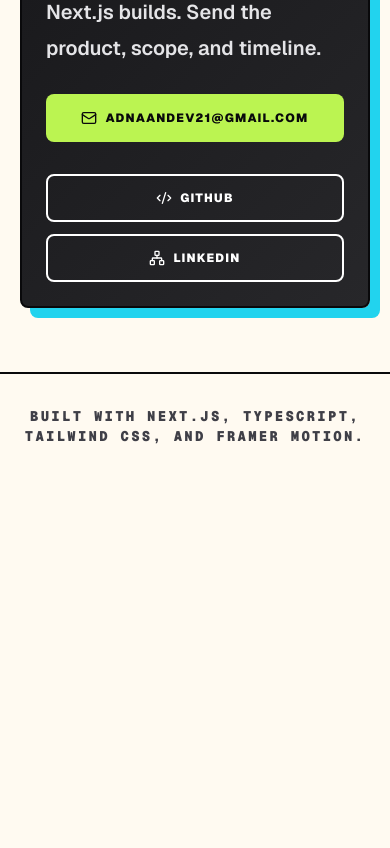
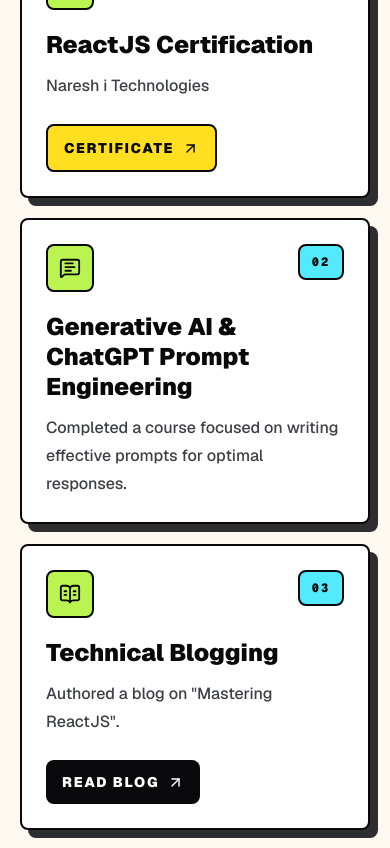
Before and after one commit to tareeqadnaan806/my-portfolio, a Next.js app: page / in a window 390 px wide. Shown: the part 8736-9584 px from the top of the page. Before the commit the page ends 9214 px from the top, so only its background shows below. Built offline with nearby package versions, Linux system fonts and the light colour scheme.

Commit message:
feat: add certifications section with ReactJS certification details and modal functionality

```diff
--- a/package.json
+++ b/package.json
@@ -3,7 +3,7 @@
   "version": "0.1.0",
   "private": true,
   "scripts": {
-    "dev": "next dev",
+    "dev": "next dev --webpack",
     "build": "next build",
     "start": "next start",
     "lint": "eslint"
--- a/src/app/page.tsx
+++ b/src/app/page.tsx
@@ -1,13 +1,15 @@
 "use client";
 
-import { useState } from "react";
+import { useEffect, useState } from "react";
 import Image from "next/image";
 import {
   ArrowUpRight,
-  Braces,
+  Award,
+  BookOpenText,
   Code2,
   Mail,
   MapPin,
+  MessageSquareText,
   Network,
   Rocket,
   Zap,
@@ -22,9 +24,9 @@ import { motion, AnimatePresence } from "framer-motion";
 import { MotionCard } from "@/components/MotionCard";
 import { Section } from "@/components/Section";
 import { ThemeToggle } from "@/components/ThemeToggle";
-import { education, experience, profile, projects, skills, exploring } from "@/data/portfolio";
+import { certifications, education, experience, profile, projects, skills, exploring } from "@/data/portfolio";
 
-const navItems = ["about", "skills", "exploring", "projects", "experience", "education", "contact"];
+const navItems = ["about", "skills", "exploring", "projects", "experience", "education", "certifications", "contact"];
 const stats = [
   ["03", "Years building"],
   ["12+", "Interfaces shipped"],
@@ -34,6 +36,37 @@ const stats = [
 export default function Home() {
   const [isMobileMenuOpen, setIsMobileMenuOpen] = useState(false);
   const [isResumeModalOpen, setIsResumeModalOpen] = useState(false);
+  const [isCertificateModalOpen, setIsCertificateModalOpen] = useState(false);
+
+  useEffect(() => {
+    const syncCertificateModalFromUrl = () => {
+      const params = new URLSearchParams(window.location.search);
+      setIsCertificateModalOpen(params.get("certificate") === "reactjs");
+    };
+
+    syncCertificateModalFromUrl();
+    window.addEventListener("popstate", syncCertificateModalFromUrl);
+
+    return () => {
+      window.removeEventListener("popstate", syncCertificateModalFromUrl);
+    };
+  }, []);
+
+  const openCertificateModal = () => {
+    const url = new URL(window.location.href);
+    url.searchParams.set("certificate", "reactjs");
+    url.hash = "certifications";
+    window.history.pushState(null, "", url);
+    setIsCertificateModalOpen(true);
+  };
+
+  const closeCertificateModal = () => {
+    const url = new URL(window.location.href);
+    url.searchParams.delete("certificate");
+    url.hash = "certifications";
+    window.history.pushState(null, "", url);
+    setIsCertificateModalOpen(false);
+  };
 
   const scrollToSection = (e: React.MouseEvent<HTMLAnchorElement>, id: string) => {
     e.preventDefault();
@@ -433,6 +466,64 @@ export default function Home() {
         </div>
       </Section>
 
+      <Section
+        id="certifications"
+        eyebrow="Certifications"
+        title="Professional development and published learning."
+      >
+        <div className="grid gap-5 lg:grid-cols-3">
+          {certifications.map((item, index) => {
+            const Icon =
+              index === 0 ? Award : index === 1 ? MessageSquareText : BookOpenText;
+
+            return (
+              <MotionCard
+                key={item.title}
+                delay={index * 0.08}
+                className="flex h-full flex-col rounded-lg border-2 border-zinc-950 bg-white p-6 shadow-[8px_8px_0_rgba(24,24,27,0.9)] dark:border-white dark:bg-white/[0.08] dark:shadow-[8px_8px_0_rgba(34,211,238,0.75)]"
+              >
+                <div className="flex items-start justify-between gap-4">
+                  <div className="grid size-12 shrink-0 place-items-center rounded-lg border-2 border-zinc-950 bg-lime-300 text-zinc-950 dark:border-white dark:bg-fuchsia-500 dark:text-white">
+                    <Icon size={22} />
+                  </div>
+                  <span className="rounded-lg border-2 border-zinc-950 bg-cyan-300 px-3 py-2 font-mono text-xs font-black uppercase tracking-[0.16em] text-zinc-950 dark:border-white">
+                    0{index + 1}
+                  </span>
+                </div>
+                <h3 className="mt-5 text-2xl font-black leading-tight text-zinc-950 dark:text-white">
+                  {item.title}
+                </h3>
+                <p className="mt-3 flex-1 text-base font-medium leading-7 text-zinc-700 dark:text-zinc-300">
+                  {item.description}
+                </p>
+                {item.href ? (
+                  <a
+                    href={item.href}
+                    target="_blank"
+                    rel="noreferrer"
+                    className="mt-6 inline-flex w-fit items-center gap-2 rounded-lg bg-zinc-950 px-4 py-3 text-sm font-black uppercase tracking-[0.12em] text-white transition hover:bg-fuchsia-600 dark:bg-white dark:text-zinc-950 dark:hover:bg-lime-300 cursor-pointer"
+                  >
+                    {item.actionLabel} <ArrowUpRight size={17} />
+                  </a>
+                ) : item.certificateImage ? (
+                  <button
+                    type="button"
+                    onClick={openCertificateModal}
+                    className="mt-6 inline-flex w-fit items-center gap-2 rounded-lg border-2 border-zinc-950 bg-yellow-300 px-4 py-3 text-sm font-black uppercase tracking-[0.12em] text-zinc-950 transition hover:-translate-y-0.5 hover:bg-lime-300 dark:border-white cursor-pointer"
+                  >
+                    {item.actionLabel} <ArrowUpRight size={17} />
+                  </button>
+                ) : item.actionLabel ? (
+                  <span className="mt-6 inline-flex w-fit items-center rounded-lg border-2 border-zinc-950 bg-yellow-300 px-4 py-3 text-sm font-black uppercase tracking-[0.12em] text-zinc-950 dark:border-white">
+                    {item.actionLabel}
+                  </span>
+                ) : null}
+              </MotionCard>
+            );
+          })}
+        </div>
+      </Section>
+
       <Section id="contact" eyebrow="Contact" title="Ready to make it loud and useful?">
         <MotionCard className="rounded-lg border-2 border-zinc-950 bg-[linear-gradient(135deg,#18181b,#27272a)] p-6 text-white shadow-[10px_10px_0_#22d3ee] sm:p-8 dark:border-white dark:shadow-[10px_10px_0_#a3e635]">
           <div className="grid gap-8 lg:grid-cols-[1fr_0.8fr] lg:items-center">
@@ -475,6 +566,56 @@ export default function Home() {
       </footer>
 
       <AnimatePresence>
+        {isCertificateModalOpen && (
+          <motion.div
+            initial={{ opacity: 0 }}
+            animate={{ opacity: 1 }}
+            exit={{ opacity: 0 }}
+            className="fixed inset-0 z-50 flex items-center justify-center bg-zinc-950/60 p-4 backdrop-blur-sm dark:bg-zinc-950/80"
+          >
+            <motion.div
+              initial={{ scale: 0.95, y: 15 }}
+              animate={{ scale: 1, y: 0 }}
+              exit={{ scale: 0.95, y: 15 }}
+              className="relative flex max-h-[90vh] w-full max-w-5xl flex-col overflow-hidden rounded-xl border-4 border-zinc-950 bg-white shadow-[12px_12px_0_#000] dark:border-white dark:bg-zinc-900"
+            >
+              <div className="flex items-center justify-between gap-3 border-b-4 border-zinc-950 bg-lime-300 p-4 dark:border-white dark:bg-zinc-800">
+                <span className="font-mono text-xs font-black uppercase tracking-[0.16em] text-zinc-950 dark:text-white">
+                  ReactJS Certification - Naresh i Technologies
+                </span>
+                <div className="flex shrink-0 items-center gap-3">
+                  <a
+                    href="/nareshIT.pdf"
+                    target="_blank"
+                    rel="noreferrer"
+                    className="inline-flex h-8 items-center justify-center gap-1.5 rounded bg-zinc-950 px-3 text-[10px] font-black uppercase tracking-[0.12em] text-white transition hover:-translate-y-0.5 hover:bg-zinc-800 active:translate-y-0 dark:bg-white dark:text-zinc-950"
+                  >
+                    PDF <Download size={12} />
+                  </a>
+                  <button
+                    type="button"
+                    onClick={closeCertificateModal}
+                    className="grid size-8 place-items-center rounded-lg border-2 border-zinc-950 bg-white text-zinc-950 hover:bg-red-400 dark:border-white dark:bg-zinc-700 dark:text-white"
+                    aria-label="Close certificate preview"
+                  >
+                    <X size={16} />
+                  </button>
+                </div>
+              </div>
+
+              <div className="flex-1 overflow-auto bg-zinc-100 p-3 dark:bg-zinc-800 sm:p-5">
+                <Image
+                  src="/nareshIT.jpeg"
+                  alt="ReactJS Certification from Naresh i Technologies"
+                  width={1287}
+                  height={994}
+                  className="mx-auto h-auto max-h-[72vh] w-auto rounded-lg border border-zinc-300 bg-white object-contain shadow-lg dark:border-zinc-700"
+                />
+              </div>
+            </motion.div>
+          </motion.div>
+        )}
+
         {isResumeModalOpen && (
           <motion.div
             initial={{ opacity: 0 }}
--- a/src/data/portfolio.ts
+++ b/src/data/portfolio.ts
@@ -80,6 +80,27 @@ export const education = [
   },
 ];
 
+export const certifications = [
+  {
+    title: "ReactJS Certification",
+    description: "Naresh i Technologies",
+    actionLabel: "Certificate",
+    certificateImage: "/nareshIT.jpeg",
+    certificatePdf: "/nareshIT.pdf",
+  },
+  {
+    title: "Generative AI & ChatGPT Prompt Engineering",
+    description:
+      "Completed a course focused on writing effective prompts for optimal responses.",
+  },
+  {
+    title: "Technical Blogging",
+    description: 'Authored a blog on "Mastering ReactJS".',
+    actionLabel: "Read Blog",
+    href: "https://medium.com/@tareeqadnaan806/mastering-react-a-comprehensive-guide-1befaaf8fc2c",
+  },
+];
+
 export const exploring = [
   {
     title: "Generative AI Applications",
```
Also changed, not shown: public/nareshIT.jpeg (added), 1 other file (tests, documents, lock files or other folders).
